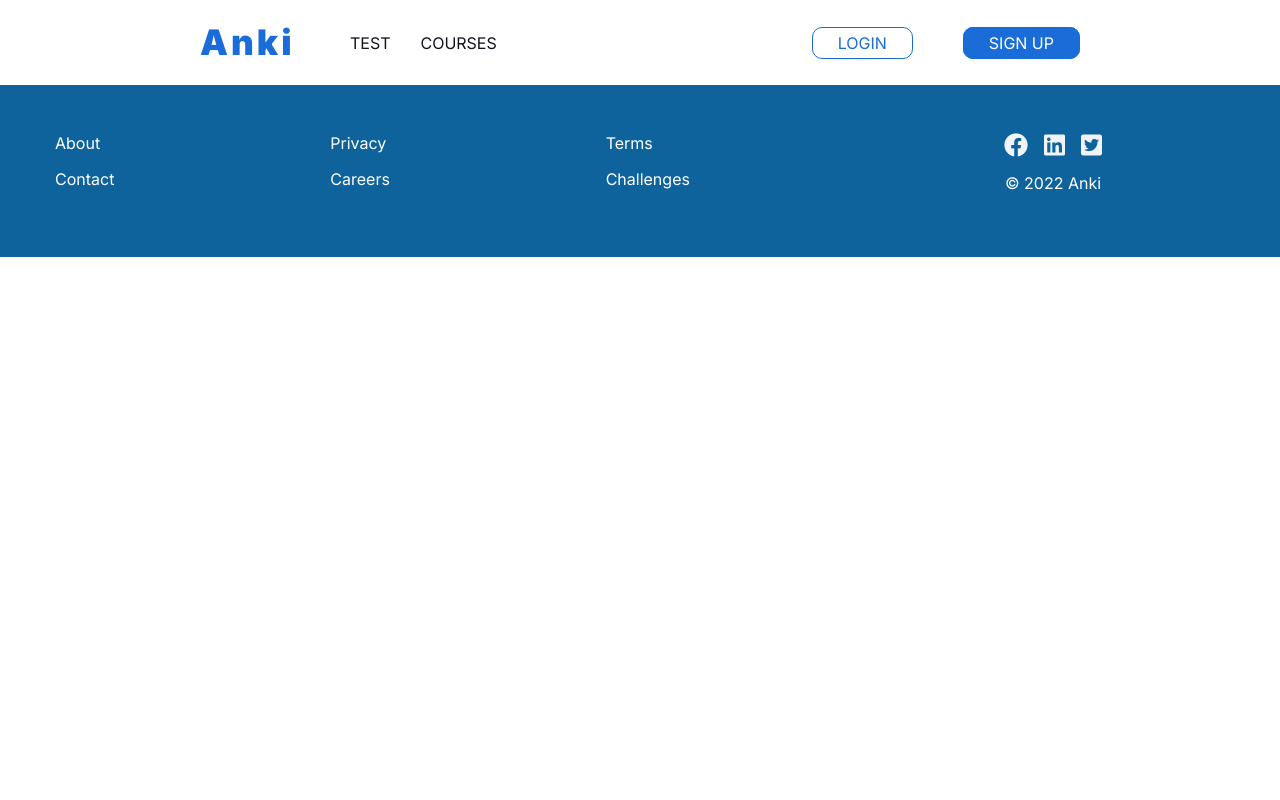
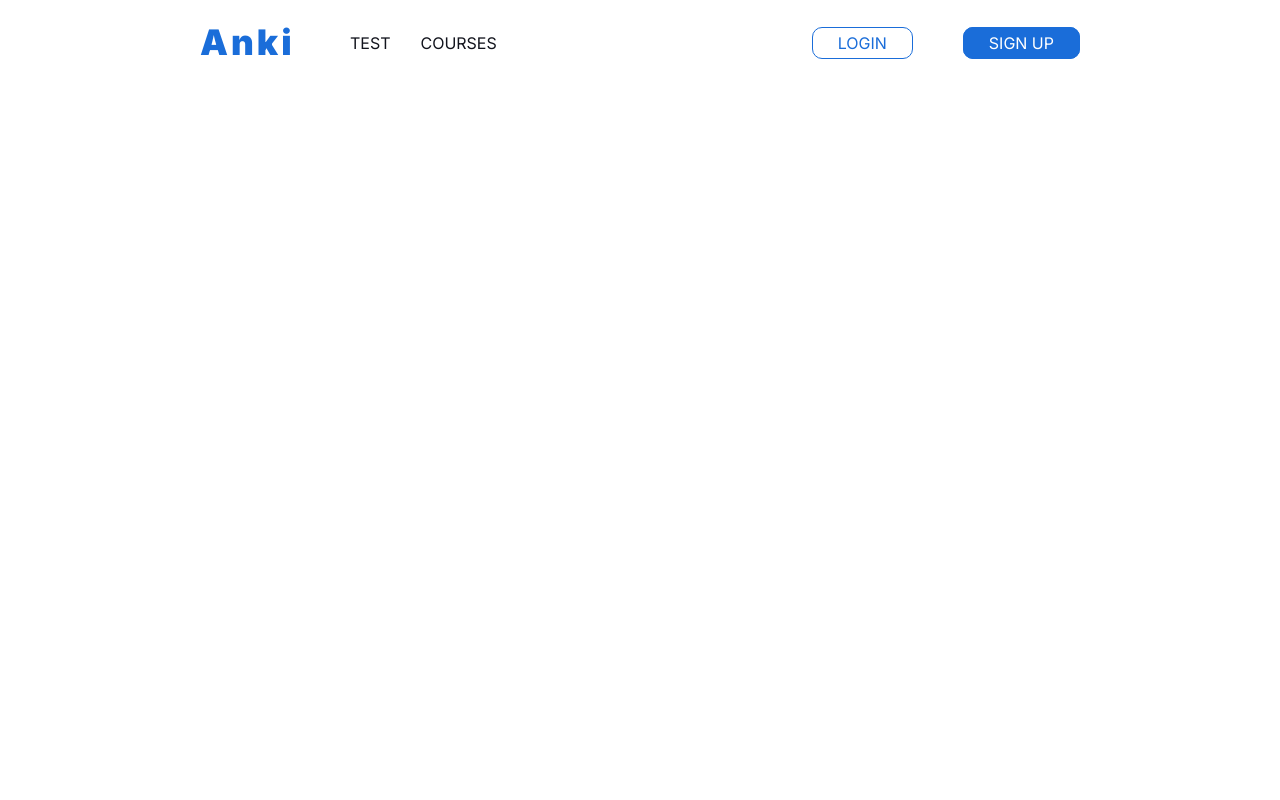
Before and after one commit to EmmanuelTolani/test-app, a Next.js app: page /test in a window 1280 px wide. Shown: the top 800 px of the page. Built offline with nearby package versions, Linux system fonts and the light colour scheme.

Commit message:
creating question box

```diff
--- a/pages/test.js
+++ b/pages/test.js
@@ -6,6 +6,7 @@ import Hero from '../src/components/Hero'
 import MobileMenu from '../src/components/MobileMenu'
 import Offer from '../src/components/Offer'
 import Pricing from '../src/components/Pricing'
+import Quiz from '../src/components/Quiz/Quiz'
 import Reviews from '../src/components/Reviews'
 import MainLayout from '../src/layouts/MainLayout'
 
@@ -14,6 +15,7 @@ export default function Test() {
     <MainLayout>
       <MobileMenu />
       <Header />
+      <Quiz />
       <Footer />
     </MainLayout>
   )
--- a/src/components/Header.js
+++ b/src/components/Header.js
@@ -26,12 +26,12 @@ const Header = () => {
     <div className="header">
       <div className="container">
         <div className="header__logo">
-          <a href="#">Anki</a>
+          <a href="/">Anki</a>
         </div>
         <div className="header__menu">
           <ul className="header__anchor-nav">
             <li>
-              <a href="#" alt="test">
+              <a href="/test" alt="test">
                 Test
               </a>
             </li>
--- /dev/null
+++ b/src/components/Quiz/Quiz.js
@@ -0,0 +1,106 @@
+import React, { Component } from 'react'
+import questionAPI2 from '../../../pages/api/qBank1';
+import questionAPI from '../question/qBank2';
+export default class Quiz extends Component {
+    constructor(props){
+        super(props)
+        this.state = {
+            questionList : [],
+            score: 0,
+            responses: 0
+        }
+        // this.showAllQuestions = this.showAllQuestions.bind.this;
+    }
+
+    getQuestions = () => {
+        questionAPI().then(question => {
+        this.setState({questionList: question});
+        });
+    };
+
+
+// componentDidMount function to get question
+componentDidMount() {
+	this.getQuestions();
+}
+
+// showAllQuestions = () => {
+//     this.questionList.map((question, answers, correct))
+//     <div></div>
+// }
+  render() {
+    console.log(this.state.questionList)
+    return (
+      <div className='quiz'>
+
+      </div>
+    )
+  }
+}
+
+// import React, {Component} from "react";
+// import ReactDOM from "react-dom";
+// import "./style.css";
+// import questionAPI from './question';
+// import QuestionBox from './components/QuestionBox';
+// import Result from './components/ResultBox';
+
+// class Quiz extends Component {
+// constructor() {
+// 	super();
+// 	this.state = {
+// 	questionBank: [],
+// 	score: 0,
+// 	responses: 0
+// 	};
+// }
+
+// // Function to get question from ./question
+
+
+// // Set state back to default and call function
+// playAgain = () => {
+// 	this.getQuestions();
+// 	this.setState({score: 0, responses: 0});
+// };
+
+// // Function to compute scores
+// computeAnswer = (answer, correctAns) => {
+// 	if (answer === correctAns) {
+// 	this.setState({
+// 		score: this.state.score + 1
+// 	});
+// 	}
+// 	this.setState({
+// 	responses: this.state.responses < 5
+// 		? this.state.responses + 1
+// 		: 5
+// 	});
+// };
+
+
+// render() {
+// 	return (<div className="container">
+// 	<div className="title">
+// 		QuizOn
+// 	</div>
+
+// 	{this.state.questionBank.length > 0 &&
+// 	this.state.responses < 5 &&
+// 	this.state.questionBank.map(({question, answers,
+// 	correct, questionId}) => <QuestionBox question=
+// 	{question} options={answers} key={questionId}
+// 	selected={answer => this.computeAnswer(answer, correct)}/>)}
+
+// 	{
+// 		this.state.responses === 5
+// 		? (<Result score={this.state.score}
+// 			playAgain={this.playAgain}/>)
+// 		: null
+// 	}
+
+// 	</div>)
+// }
+// }
+
+// ReactDOM.render(<Quiz/>, document.getElementById("root"));
--- /dev/null
+++ b/styles/_quiz.scss
@@ -0,0 +1,3 @@
+.quiz{
+    height: 100vh;
+}
--- a/styles/styles.scss
+++ b/styles/styles.scss
@@ -3,6 +3,7 @@
 @use './header';
 @use './mobile-menu';
 @use './footer';
+@use './quiz';
 @use './hero';
 @use './offers';
 @use './reviews';
```
Also changed, not shown: src/components/Quiz/QuestionBox.js (added), src/components/question/qBank2.js (renamed from pages/api/qBank2.js).
